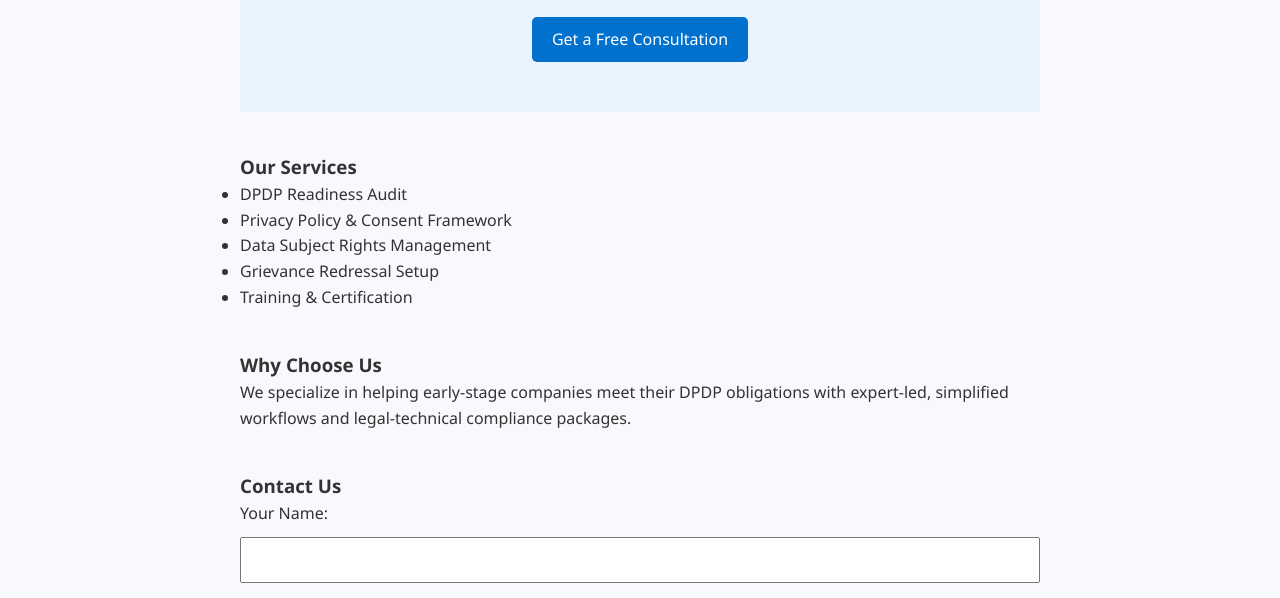
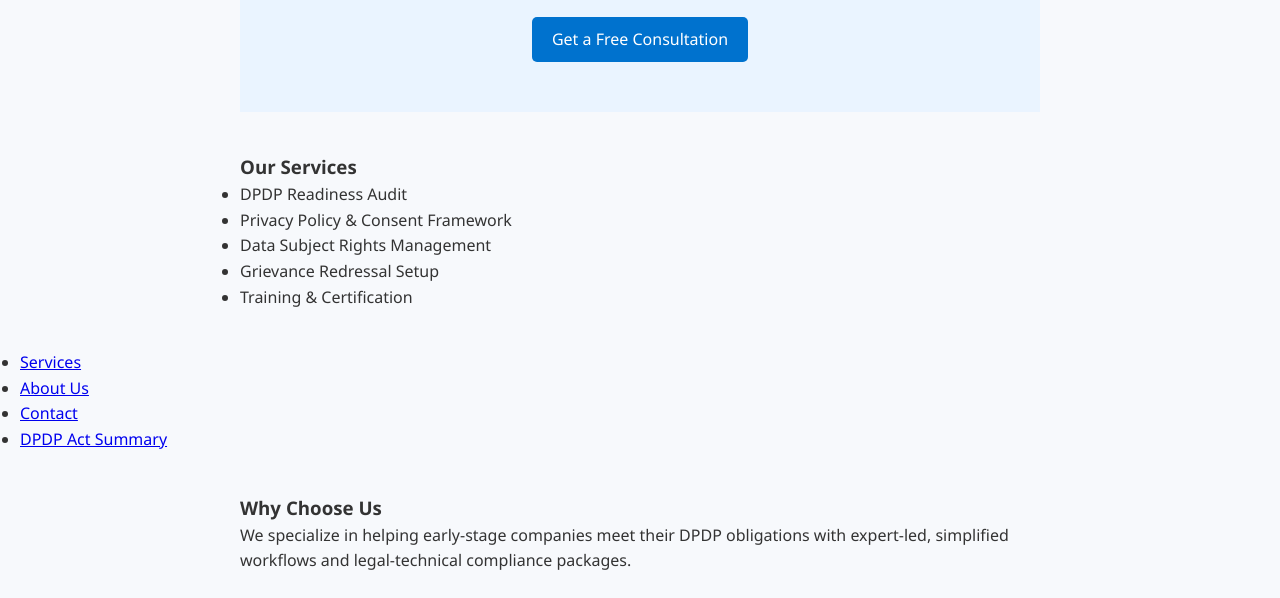
Before and after one commit to vipinr61/dpdp_compliance, a plain HTML site: page index.html in a window 1280 px wide. Shown: the part 378-976 px from the top of the page. Drawn offline with Linux system fonts and the light colour scheme.

Commit message:
Added Navigation to dpdp summary

```diff
--- a/index.html
+++ b/index.html
@@ -34,6 +34,15 @@
     </ul>
   </section>
 
+  <nav>
+      <ul>
+        <li><a href="#services">Services</a></li>
+        <li><a href="#about">About Us</a></li>
+        <li><a href="#contact">Contact</a></li>
+        <li><a href="dpdp-summary.html">DPDP Act Summary</a></li>
+      </ul>
+    </nav>
+
   <section id="about">
     <h3>Why Choose Us</h3>
     <p>We specialize in helping early-stage companies meet their DPDP obligations with expert-led, simplified workflows and legal-technical compliance packages.</p>
```
